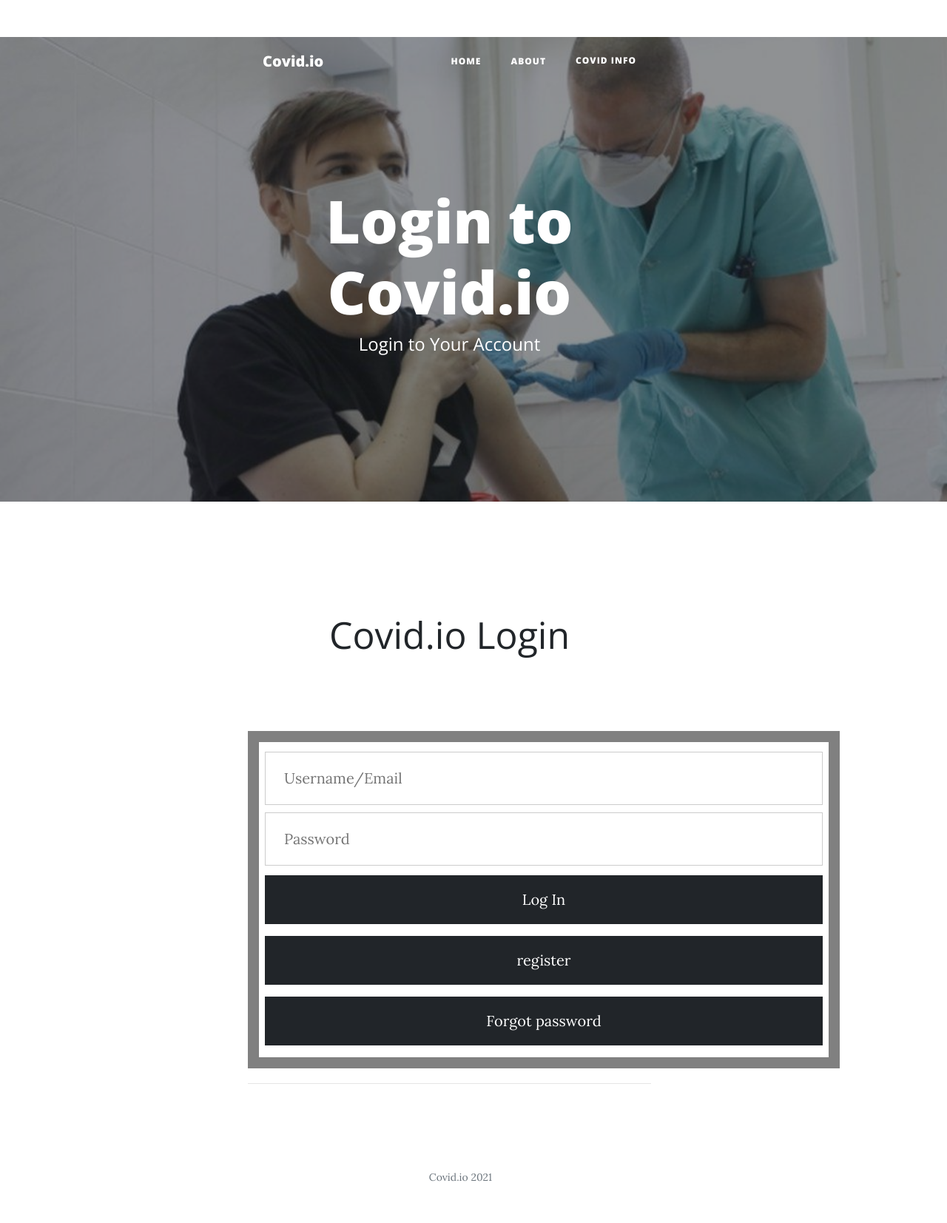
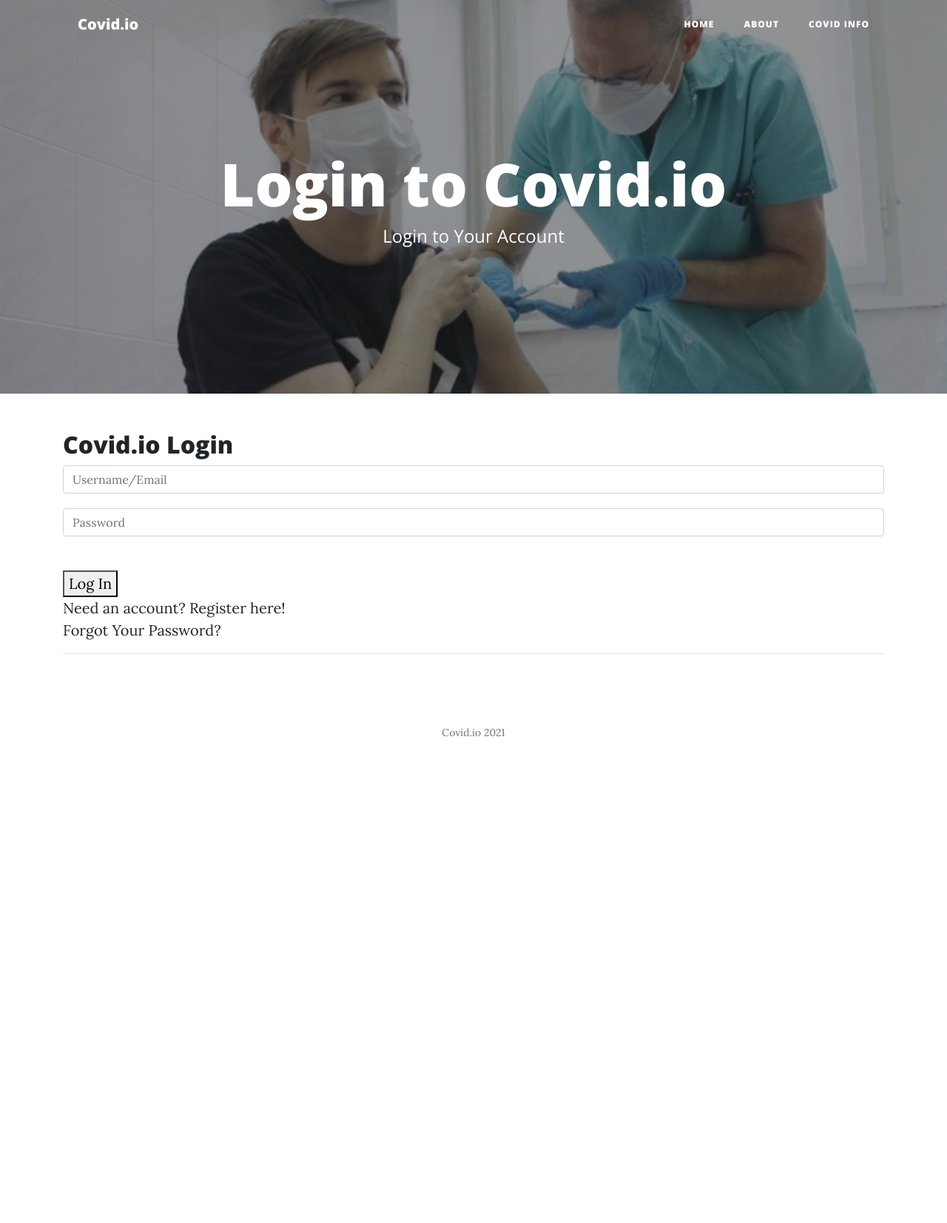
Before and after one commit to AVCodee/covid.io, a PHP site: page /login.php in a window 1280 px wide. Shown: the top 1653 px of the page at 74% size. After the commit the page ends 996 px from the top, so only its background shows below. Run offline with PHP 8.4, Linux system fonts and the light colour scheme.

Commit message:
Commit Prev

```diff
--- a/login.php
+++ b/login.php
@@ -14,7 +14,7 @@
   <meta name="description" content="">
   <meta name="author" content="">
 
-  <title>Covid.io-About Us</title>
+  <title>Covid.io-Login</title>
 
 
   <link href="vendor/bootstrap/css/bootstrap.min.css" rel="stylesheet">
@@ -25,7 +25,7 @@
   <link href='https://fonts.googleapis.com/css?family=Open+Sans:300italic,400italic,600italic,700italic,800italic,400,300,600,700,800' rel='stylesheet' type='text/css'>
 
 
-  <link href="css/clean-login.css" rel="stylesheet">
+  <link href="css/clean-blog.min.css" rel="stylesheet">
 
 </head>
 
@@ -48,7 +48,7 @@
             <a class="nav-link" href="about.php">About</a>
           </li>
           <li class="nav-item">
-              <a class="nav-linke" href ="info.php">Covid Info</a>
+              <a class="nav-link" href ="info.php">Covid Info</a>
           </li>
         </ul>
       </div>
@@ -76,13 +76,16 @@
         <h2>Covid.io Login</h2>
         <div class="form-group">
         <form action="includes/login.inc.php" method="post">
-            <input type="text" name="uid" placeholder="Username/Email" /><br>
-            <input type="password" name="pwd" placeholder="Password" /><br>
-            <button type="submit" name="submit">Log In</button>
-        <form action="register.php">
-            <button type="register" name="submit">register</button><br>
-        <form action="reset-password.php">
-            <button type="reset-password" name="submit">Forgot password</button>
+            <input type="text" class="form-control" name="uid" placeholder="Username/Email" />
+          </div>
+          <div class="form-group">
+            <input type="password" class="form-control" name="pwd" placeholder="Password" />
+          </div>
+          <br>
+            <button type="submit" name="submit">Log In</button><br>
+        <a href="register.php" class="newaccount">Need an account? Register here!</a>
+        <br>
+        <a href="reset-password.php" >Forgot Your Password?</a>
         </form>
         </div>
 
--- a/profile.php
+++ b/profile.php
@@ -166,7 +166,7 @@ include 'api/curlget.php';
         <div class="container">
             <div class="d-flex justify-content-center">
                 <div class="media align-items-end profile-head">
-                    <div class="profile mr-3"><img src="img/profileplaceholder.png" alt="..." width="130" class="rounded mb-2 img-thumbnail"><a href="#" class="btn btn-outline-dark btn-sm btn-block">Edit profile</a></div>
+                    <div class="profile mr-3"><img src="img/profileplaceholder.png" alt="..." width="130" class="rounded mb-2 img-thumbnail"></div>
                     <div class="media-body mb-5 text-white">
 
 
```
Also changed, not shown: testmap.php (+10 -1 lines).
